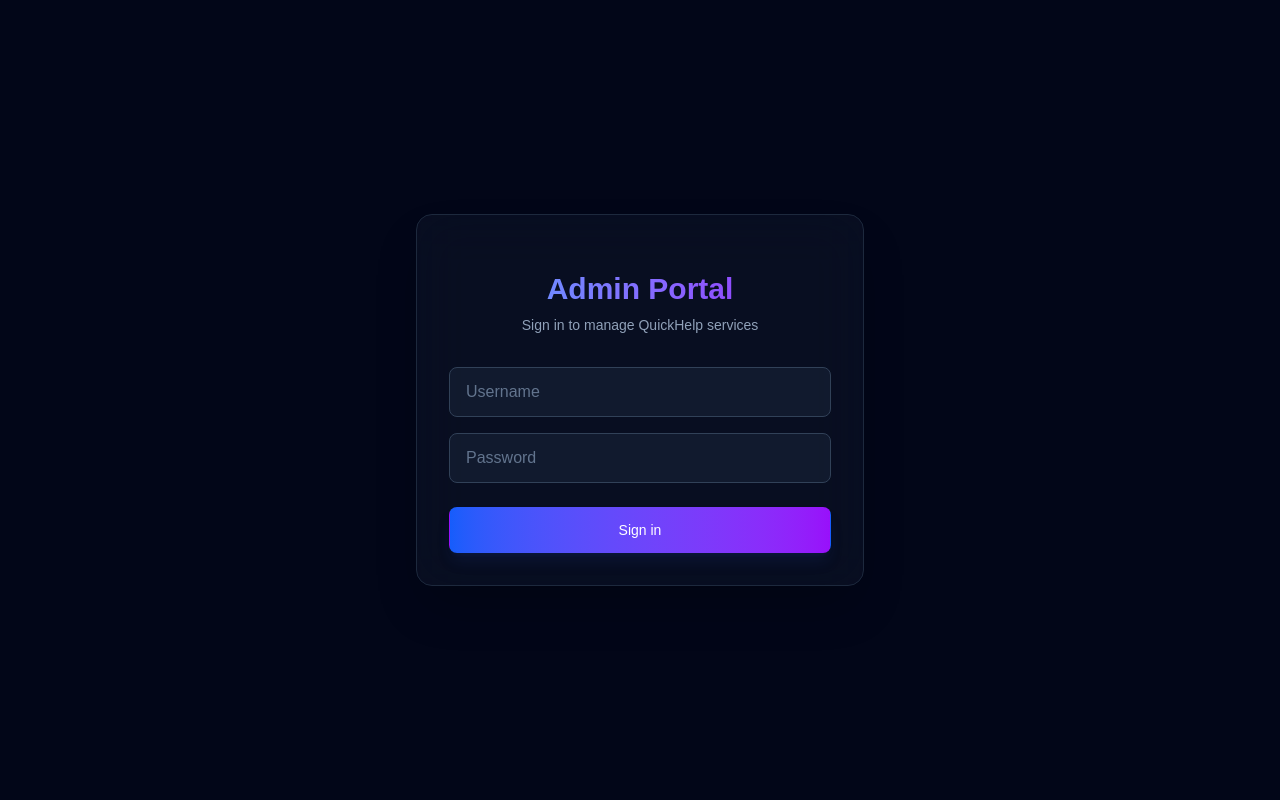
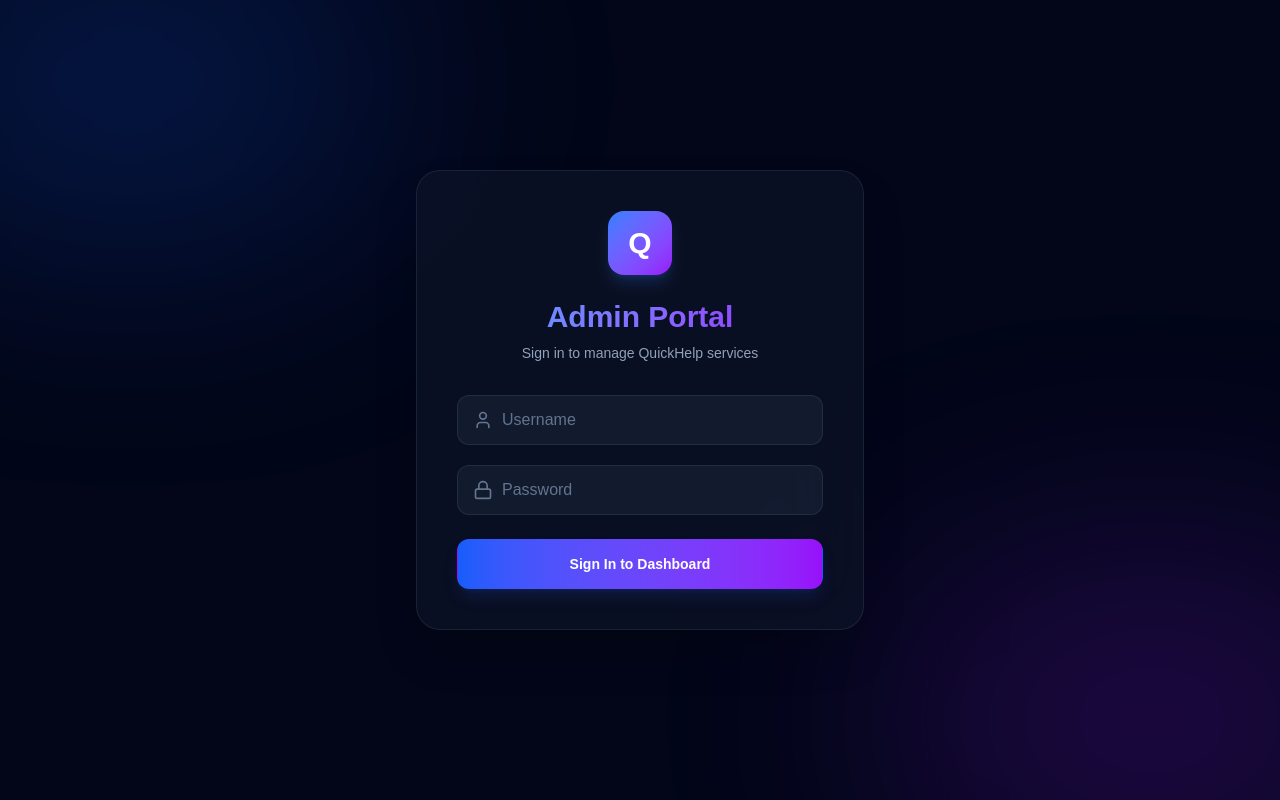
Before and after one commit to NilakanthaPradhan/quickHelp_admin_nextJs, a Next.js app: page /login in a window 1280 px wide. Built offline with nearby package versions, Linux system fonts and the light colour scheme; no server answers.

Commit message:
feat(ui): refine login page with dynamic background and animations

```diff
--- a/src/app/(auth)/login/page.tsx
+++ b/src/app/(auth)/login/page.tsx
@@ -3,7 +3,8 @@
 import { useState } from "react";
 import { useRouter } from "next/navigation";
 import { api } from "@/lib/api";
-import { Loader2 } from "lucide-react";
+import { Loader2, Lock, User } from "lucide-react";
+import { motion, AnimatePresence } from "framer-motion";
 
 export default function LoginPage() {
   const router = useRouter();
@@ -38,65 +39,108 @@ export default function LoginPage() {
     }
   };
 
+  const containerVariants = {
+    hidden: { opacity: 0, scale: 0.95 },
+    visible: {
+      opacity: 1,
+      scale: 1,
+      transition: { duration: 0.5, staggerChildren: 0.1, delayChildren: 0.1 }
+    }
+  };
+
+  const itemVariants = {
+    hidden: { opacity: 0, y: 15 },
+    visible: { opacity: 1, y: 0, transition: { duration: 0.4 } }
+  };
+
   return (
-    <div className="min-h-screen flex items-center justify-center bg-slate-950 px-4">
-      <div className="max-w-md w-full space-y-8 bg-slate-900/50 p-8 rounded-2xl border border-slate-800 backdrop-blur-xl shadow-2xl">
-        <div className="text-center">
-          <h2 className="mt-6 text-3xl font-extrabold text-transparent bg-clip-text bg-gradient-to-r from-blue-400 to-purple-600">
+    <div className="min-h-screen flex items-center justify-center bg-slate-950 px-4 relative overflow-hidden">
+      {/* Dynamic Background */}
+      <div className="absolute top-[-10%] left-[-10%] w-[40%] h-[40%] bg-blue-600/20 rounded-full blur-[120px] pointer-events-none" />
+      <div className="absolute bottom-[-10%] right-[-10%] w-[40%] h-[40%] bg-purple-600/20 rounded-full blur-[120px] pointer-events-none" />
+
+      <motion.div
+        variants={containerVariants}
+        initial="hidden"
+        animate="visible"
+        className="max-w-md w-full space-y-8 bg-slate-900/60 p-10 rounded-3xl border border-slate-800/80 backdrop-blur-2xl shadow-2xl relative z-10"
+      >
+        <motion.div variants={itemVariants} className="text-center">
+          <div className="w-16 h-16 bg-gradient-to-br from-blue-500 to-purple-600 rounded-2xl mx-auto flex items-center justify-center mb-6 shadow-lg shadow-blue-500/20">
+            <span className="text-3xl font-extrabold text-white">Q</span>
+          </div>
+          <h2 className="text-3xl font-extrabold text-transparent bg-clip-text bg-gradient-to-r from-blue-400 to-purple-600">
             Admin Portal
           </h2>
           <p className="mt-2 text-sm text-slate-400">
             Sign in to manage QuickHelp services
           </p>
-        </div>
+        </motion.div>
 
         <form className="mt-8 space-y-6" onSubmit={handleLogin}>
-          <div className="space-y-4">
-            <div>
+          <motion.div variants={itemVariants} className="space-y-5">
+            <div className="relative">
               <label htmlFor="username" className="sr-only">Username</label>
+              <div className="absolute inset-y-0 left-0 pl-4 flex items-center pointer-events-none">
+                <User className="h-5 w-5 text-slate-500" />
+              </div>
               <input
                 id="username"
                 name="username"
                 type="text"
                 required
-                className="appearance-none rounded-lg relative block w-full px-4 py-3 border border-slate-700 placeholder-slate-500 text-slate-200 bg-slate-800/50 focus:outline-none focus:ring-2 focus:ring-blue-500 focus:border-transparent transition-all"
+                className="block w-full pl-11 pr-4 py-3 border border-slate-700/50 rounded-xl bg-slate-800/50 text-slate-200 placeholder-slate-500 focus:outline-none focus:ring-2 focus:ring-blue-500/50 focus:border-blue-500/50 transition-all font-medium"
                 placeholder="Username"
                 value={username}
                 onChange={(e) => setUsername(e.target.value)}
               />
             </div>
-            <div>
+            <div className="relative">
               <label htmlFor="password" className="sr-only">Password</label>
+              <div className="absolute inset-y-0 left-0 pl-4 flex items-center pointer-events-none">
+                <Lock className="h-5 w-5 text-slate-500" />
+              </div>
               <input
                 id="password"
                 name="password"
                 type="password"
                 required
-                className="appearance-none rounded-lg relative block w-full px-4 py-3 border border-slate-700 placeholder-slate-500 text-slate-200 bg-slate-800/50 focus:outline-none focus:ring-2 focus:ring-blue-500 focus:border-transparent transition-all"
+                className="block w-full pl-11 pr-4 py-3 border border-slate-700/50 rounded-xl bg-slate-800/50 text-slate-200 placeholder-slate-500 focus:outline-none focus:ring-2 focus:ring-blue-500/50 focus:border-blue-500/50 transition-all font-medium"
                 placeholder="Password"
                 value={password}
                 onChange={(e) => setPassword(e.target.value)}
               />
             </div>
-          </div>
+          </motion.div>
 
-          {error && (
-            <div className="text-red-400 text-sm text-center bg-red-900/20 py-2 rounded border border-red-900/50">
-              {error}
-            </div>
-          )}
+          <AnimatePresence>
+            {error && (
+              <motion.div
+                initial={{ opacity: 0, height: 0 }}
+                animate={{ opacity: 1, height: 'auto' }}
+                exit={{ opacity: 0, height: 0 }}
+                className="text-red-400 text-sm text-center bg-red-900/20 py-3 rounded-xl border border-red-900/50"
+              >
+                {error}
+              </motion.div>
+            )}
+          </AnimatePresence>
 
-          <div>
+          <motion.div variants={itemVariants}>
             <button
               type="submit"
               disabled={loading}
-              className="group relative w-full flex justify-center py-3 px-4 border border-transparent text-sm font-medium rounded-lg text-white bg-gradient-to-r from-blue-600 to-purple-600 hover:from-blue-700 hover:to-purple-700 focus:outline-none focus:ring-2 focus:ring-offset-2 focus:ring-blue-500 disabled:opacity-50 disabled:cursor-not-allowed transition-all shadow-lg shadow-blue-900/20"
+              className="group relative w-full flex justify-center py-3.5 px-4 border border-transparent text-sm font-bold rounded-xl text-white bg-gradient-to-r from-blue-600 to-purple-600 hover:from-blue-500 hover:to-purple-500 focus:outline-none focus:ring-2 focus:ring-offset-2 focus:ring-offset-slate-900 focus:ring-blue-500 disabled:opacity-50 disabled:cursor-not-allowed transition-all shadow-lg shadow-blue-900/30 active:scale-[0.98]"
             >
-              {loading ? <Loader2 className="animate-spin h-5 w-5" /> : "Sign in"}
+              {loading ? (
+                <Loader2 className="animate-spin h-5 w-5" />
+              ) : (
+                "Sign In to Dashboard"
+              )}
             </button>
-          </div>
+          </motion.div>
         </form>
-      </div>
+      </motion.div>
     </div>
   );
 }
```
